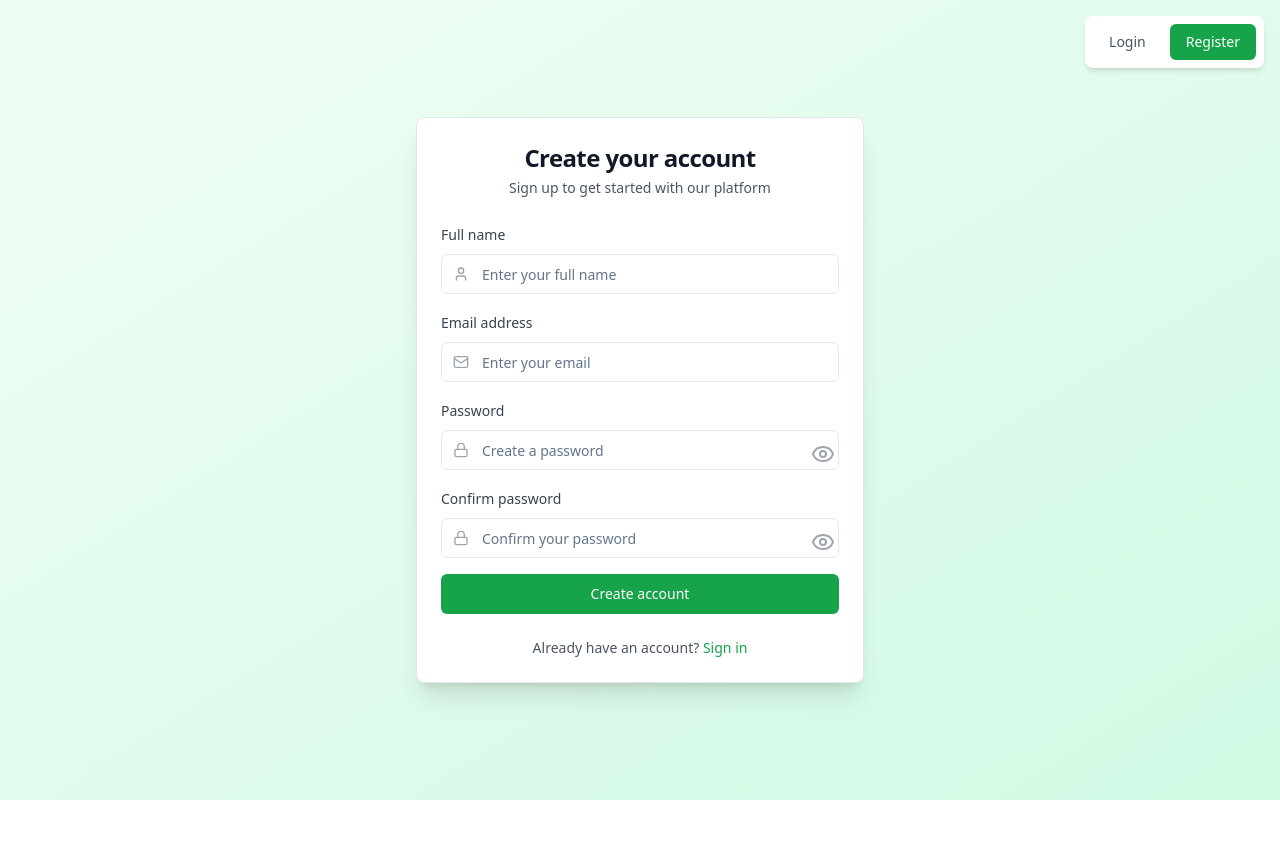
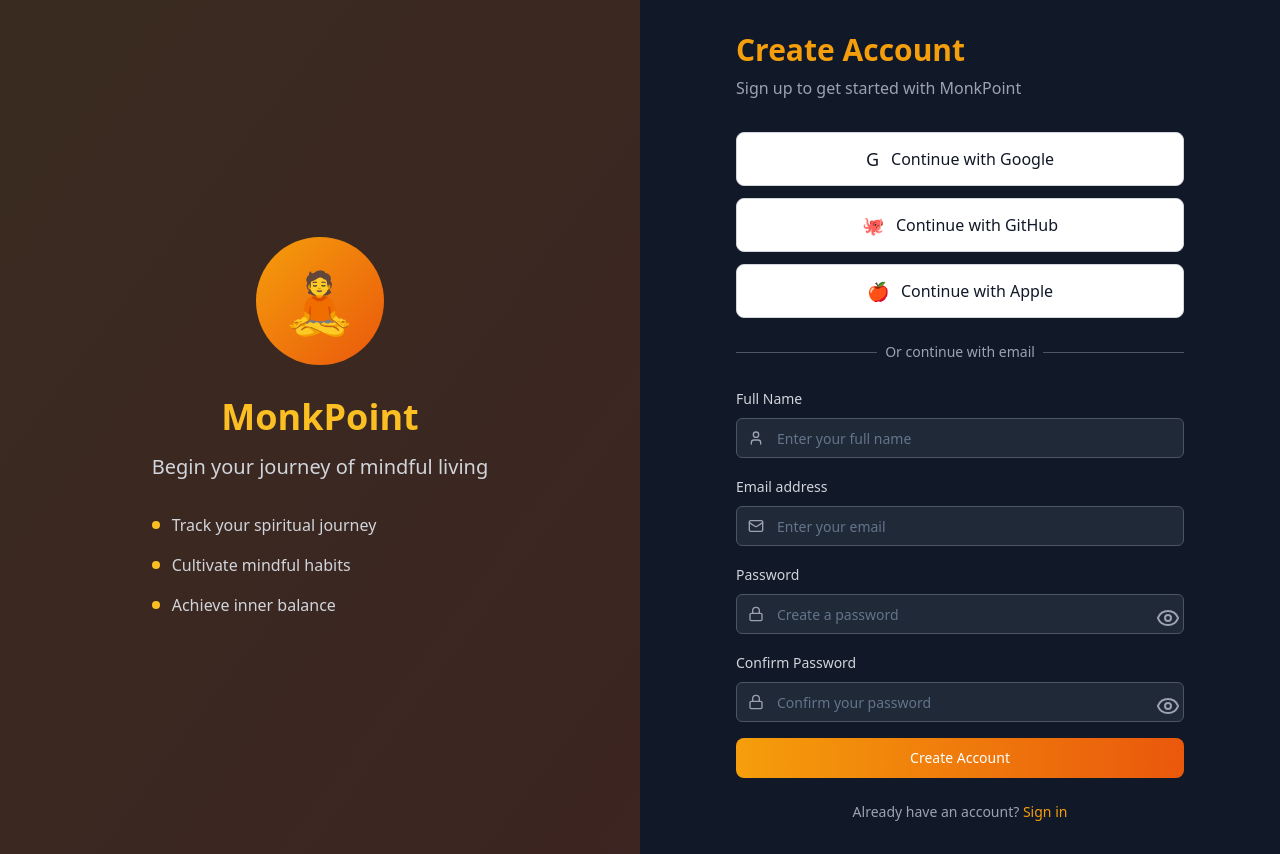
Before and after one commit to AmanNinave/monkpoint, a React (Vite) app in the folder frontend/: page /register in a window 1280 px wide. Before the commit the page ends 800 px from the top, so only its background shows below. Built offline with nearby package versions, Linux system fonts and the light colour scheme; no server answers.

Commit message:
login design change

```diff
--- a/frontend/src/components/LoginForm.jsx
+++ b/frontend/src/components/LoginForm.jsx
@@ -49,26 +49,78 @@ const LoginForm = () => {
   }
 
   return (
-    <div className="min-h-screen flex items-center justify-center bg-gradient-to-br from-blue-50 to-indigo-100 px-4">
-      <Card className="w-full max-w-md shadow-xl">
-        <CardHeader className="space-y-1 text-center">
-          <CardTitle className="text-2xl font-bold text-gray-900">
-            Welcome back
-          </CardTitle>
-          <CardDescription className="text-gray-600">
-            Sign in to your account to continue
-          </CardDescription>
-        </CardHeader>
-        <CardContent>
+    <div className="min-h-screen flex bg-gray-900">
+      {/* Left Side - Monk Image */}
+      <div className="hidden lg:flex lg:w-1/2 relative">
+        <div className="absolute inset-0 bg-gradient-to-br from-amber-600/20 to-orange-600/20"></div>
+        <div className="relative w-full h-full flex items-center justify-center">
+          <div className="text-center text-white p-8">
+            <div className="w-32 h-32 mx-auto mb-8 bg-gradient-to-br from-amber-500 to-orange-600 rounded-full flex items-center justify-center">
+              <span className="text-6xl">🧘</span>
+            </div>
+            <h2 className="text-4xl font-bold mb-4 text-amber-400">MonkPoint</h2>
+            <p className="text-xl text-gray-300 mb-8">Find your inner peace through mindful habits</p>
+            <div className="space-y-4 text-left max-w-md">
+              <div className="flex items-center space-x-3">
+                <div className="w-2 h-2 bg-amber-400 rounded-full"></div>
+                <span className="text-gray-300">Track your spiritual journey</span>
+              </div>
+              <div className="flex items-center space-x-3">
+                <div className="w-2 h-2 bg-amber-400 rounded-full"></div>
+                <span className="text-gray-300">Cultivate mindful habits</span>
+              </div>
+              <div className="flex items-center space-x-3">
+                <div className="w-2 h-2 bg-amber-400 rounded-full"></div>
+                <span className="text-gray-300">Achieve inner balance</span>
+              </div>
+            </div>
+          </div>
+        </div>
+      </div>
+
+      {/* Right Side - Login Form */}
+      <div className="w-full lg:w-1/2 flex items-center justify-center p-8">
+        <div className="w-full max-w-md">
+          <div className="mb-8">
+            <h1 className="text-3xl font-bold text-amber-500 mb-2">MonkPoint</h1>
+            <p className="text-gray-400">Sign in to your account to continue</p>
+          </div>
+
+          {/* Social Login Buttons */}
+          <div className="space-y-3 mb-6">
+            <button className="w-full flex items-center justify-center space-x-3 bg-white text-gray-900 py-3 px-4 rounded-lg border border-gray-300 hover:bg-gray-50 transition-colors">
+              <span className="text-lg">G</span>
+              <span>Continue with Google</span>
+            </button>
+            <button className="w-full flex items-center justify-center space-x-3 bg-white text-gray-900 py-3 px-4 rounded-lg border border-gray-300 hover:bg-gray-50 transition-colors">
+              <span className="text-lg">🐙</span>
+              <span>Continue with GitHub</span>
+            </button>
+            <button className="w-full flex items-center justify-center space-x-3 bg-white text-gray-900 py-3 px-4 rounded-lg border border-gray-300 hover:bg-gray-50 transition-colors">
+              <span className="text-lg">🍎</span>
+              <span>Continue with Apple</span>
+            </button>
+          </div>
+
+          {/* Divider */}
+          <div className="relative mb-6">
+            <div className="absolute inset-0 flex items-center">
+              <div className="w-full border-t border-gray-600"></div>
+            </div>
+            <div className="relative flex justify-center text-sm">
+              <span className="px-2 bg-gray-900 text-gray-400">Or continue with email</span>
+            </div>
+          </div>
+
           <form onSubmit={handleSubmit} className="space-y-4">
             {error && (
-              <div className="bg-red-50 border border-red-200 text-red-600 px-4 py-3 rounded-md text-sm">
+              <div className="bg-red-900/20 border border-red-500/50 text-red-400 px-4 py-3 rounded-lg text-sm">
                 {error}
               </div>
             )}
 
             <div className="space-y-2">
-              <Label htmlFor="email" className="text-sm font-medium text-gray-700">
+              <Label htmlFor="email" className="text-sm font-medium text-gray-300">
                 Email address
               </Label>
               <div className="relative">
@@ -80,16 +132,24 @@ const LoginForm = () => {
                   placeholder="Enter your email"
                   value={formData.email}
                   onChange={handleChange}
-                  className="pl-10"
+                  className="pl-10 bg-gray-800 border-gray-600 text-white placeholder-gray-400 focus:border-amber-500 focus:ring-amber-500"
                   required
                 />
               </div>
             </div>
 
             <div className="space-y-2">
-              <Label htmlFor="password" className="text-sm font-medium text-gray-700">
-                Password
-              </Label>
+              <div className="flex items-center justify-between">
+                <Label htmlFor="password" className="text-sm font-medium text-gray-300">
+                  Password
+                </Label>
+                <button
+                  type="button"
+                  className="text-sm text-amber-500 hover:text-amber-400"
+                >
+                  Forgot password?
+                </button>
+              </div>
               <div className="relative">
                 <Lock className="absolute left-3 top-3 h-4 w-4 text-gray-400" />
                 <Input
@@ -99,13 +159,13 @@ const LoginForm = () => {
                   placeholder="Enter your password"
                   value={formData.password}
                   onChange={handleChange}
-                  className="pl-10 pr-10"
+                  className="pl-10 pr-10 bg-gray-800 border-gray-600 text-white placeholder-gray-400 focus:border-amber-500 focus:ring-amber-500"
                   required
                 />
                 <button
                   type="button"
                   onClick={() => setShowPassword(!showPassword)}
-                  className="absolute right-3 top-3 h-4 w-4 text-gray-400 hover:text-gray-600"
+                  className="absolute right-3 top-3 h-4 w-4 text-gray-400 hover:text-gray-300"
                 >
                   {showPassword ? <EyeOff /> : <Eye />}
                 </button>
@@ -114,7 +174,7 @@ const LoginForm = () => {
 
             <Button
               type="submit"
-              className="w-full bg-blue-600 hover:bg-blue-700 text-white"
+              className="w-full bg-gradient-to-r from-amber-500 to-orange-600 hover:from-amber-600 hover:to-orange-700 text-white py-3 rounded-lg font-medium"
               disabled={isLoading}
             >
               {isLoading ? 'Signing in...' : 'Sign in'}
@@ -122,18 +182,18 @@ const LoginForm = () => {
           </form>
 
           <div className="mt-6 text-center">
-            <p className="text-sm text-gray-600">
+            <p className="text-sm text-gray-400">
               Don't have an account?{' '}
               <button
                 onClick={() => navigate('/register')}
-                className="text-blue-600 hover:text-blue-700 font-medium"
+                className="text-amber-500 hover:text-amber-400 font-medium"
               >
                 Sign up
               </button>
             </p>
           </div>
-        </CardContent>
-      </Card>
+        </div>
+      </div>
     </div>
   )
 }
--- a/frontend/src/components/Navigation.jsx
+++ b/frontend/src/components/Navigation.jsx
@@ -1,37 +1,7 @@
 import React from 'react'
-import { Link, useLocation } from 'react-router-dom'
 
 const Navigation = () => {
-  const location = useLocation()
-
-  return (
-    <div className="fixed top-4 right-4 z-10">
-      <div className="bg-white rounded-lg shadow-md p-2">
-        <div className="flex space-x-2">
-          <Link
-            to="/login"
-            className={`px-4 py-2 rounded-md text-sm font-medium transition-colors ${
-              location.pathname === '/login'
-                ? 'bg-blue-600 text-white'
-                : 'text-gray-600 hover:text-gray-900 hover:bg-gray-100'
-            }`}
-          >
-            Login
-          </Link>
-          <Link
-            to="/register"
-            className={`px-4 py-2 rounded-md text-sm font-medium transition-colors ${
-              location.pathname === '/register'
-                ? 'bg-green-600 text-white'
-                : 'text-gray-600 hover:text-gray-900 hover:bg-gray-100'
-            }`}
-          >
-            Register
-          </Link>
-        </div>
-      </div>
-    </div>
-  )
+  return null
 }
 
 export default Navigation
--- a/frontend/src/components/RegisterForm.jsx
+++ b/frontend/src/components/RegisterForm.jsx
@@ -70,27 +70,79 @@ const RegisterForm = () => {
   }
 
   return (
-    <div className="min-h-screen flex items-center justify-center bg-gradient-to-br from-green-50 to-emerald-100 px-4">
-      <Card className="w-full max-w-md shadow-xl">
-        <CardHeader className="space-y-1 text-center">
-          <CardTitle className="text-2xl font-bold text-gray-900">
-            Create your account
-          </CardTitle>
-          <CardDescription className="text-gray-600">
-            Sign up to get started with our platform
-          </CardDescription>
-        </CardHeader>
-        <CardContent>
+    <div className="min-h-screen flex bg-gray-900">
+      {/* Left Side - Monk Image */}
+      <div className="hidden lg:flex lg:w-1/2 relative">
+        <div className="absolute inset-0 bg-gradient-to-br from-amber-600/20 to-orange-600/20"></div>
+        <div className="relative w-full h-full flex items-center justify-center">
+          <div className="text-center text-white p-8">
+            <div className="w-32 h-32 mx-auto mb-8 bg-gradient-to-br from-amber-500 to-orange-600 rounded-full flex items-center justify-center">
+              <span className="text-6xl">🧘</span>
+            </div>
+            <h2 className="text-4xl font-bold mb-4 text-amber-400">MonkPoint</h2>
+            <p className="text-xl text-gray-300 mb-8">Begin your journey of mindful living</p>
+            <div className="space-y-4 text-left max-w-md">
+              <div className="flex items-center space-x-3">
+                <div className="w-2 h-2 bg-amber-400 rounded-full"></div>
+                <span className="text-gray-300">Track your spiritual journey</span>
+              </div>
+              <div className="flex items-center space-x-3">
+                <div className="w-2 h-2 bg-amber-400 rounded-full"></div>
+                <span className="text-gray-300">Cultivate mindful habits</span>
+              </div>
+              <div className="flex items-center space-x-3">
+                <div className="w-2 h-2 bg-amber-400 rounded-full"></div>
+                <span className="text-gray-300">Achieve inner balance</span>
+              </div>
+            </div>
+          </div>
+        </div>
+      </div>
+
+      {/* Right Side - Register Form */}
+      <div className="w-full lg:w-1/2 flex items-center justify-center p-8">
+        <div className="w-full max-w-md">
+          <div className="mb-8">
+            <h1 className="text-3xl font-bold text-amber-500 mb-2">Create Account</h1>
+            <p className="text-gray-400">Sign up to get started with MonkPoint</p>
+          </div>
+
+          {/* Social Login Buttons */}
+          <div className="space-y-3 mb-6">
+            <button className="w-full flex items-center justify-center space-x-3 bg-white text-gray-900 py-3 px-4 rounded-lg border border-gray-300 hover:bg-gray-50 transition-colors">
+              <span className="text-lg">G</span>
+              <span>Continue with Google</span>
+            </button>
+            <button className="w-full flex items-center justify-center space-x-3 bg-white text-gray-900 py-3 px-4 rounded-lg border border-gray-300 hover:bg-gray-50 transition-colors">
+              <span className="text-lg">🐙</span>
+              <span>Continue with GitHub</span>
+            </button>
+            <button className="w-full flex items-center justify-center space-x-3 bg-white text-gray-900 py-3 px-4 rounded-lg border border-gray-300 hover:bg-gray-50 transition-colors">
+              <span className="text-lg">🍎</span>
+              <span>Continue with Apple</span>
+            </button>
+          </div>
+
+          {/* Divider */}
+          <div className="relative mb-6">
+            <div className="absolute inset-0 flex items-center">
+              <div className="w-full border-t border-gray-600"></div>
+            </div>
+            <div className="relative flex justify-center text-sm">
+              <span className="px-2 bg-gray-900 text-gray-400">Or continue with email</span>
+            </div>
+          </div>
+
           <form onSubmit={handleSubmit} className="space-y-4">
             {error && (
-              <div className="bg-red-50 border border-red-200 text-red-600 px-4 py-3 rounded-md text-sm">
+              <div className="bg-red-900/20 border border-red-500/50 text-red-400 px-4 py-3 rounded-lg text-sm">
                 {error}
               </div>
             )}
 
             <div className="space-y-2">
-              <Label htmlFor="name" className="text-sm font-medium text-gray-700">
-                Full name
+              <Label htmlFor="name" className="text-sm font-medium text-gray-300">
+                Full Name
               </Label>
               <div className="relative">
                 <User className="absolute left-3 top-3 h-4 w-4 text-gray-400" />
@@ -101,14 +153,14 @@ const RegisterForm = () => {
                   placeholder="Enter your full name"
                   value={formData.name}
                   onChange={handleChange}
-                  className="pl-10"
+                  className="pl-10 bg-gray-800 border-gray-600 text-white placeholder-gray-400 focus:border-amber-500 focus:ring-amber-500"
                   required
                 />
               </div>
             </div>
 
             <div className="space-y-2">
-              <Label htmlFor="email" className="text-sm font-medium text-gray-700">
+              <Label htmlFor="email" className="text-sm font-medium text-gray-300">
                 Email address
               </Label>
               <div className="relative">
@@ -120,14 +172,14 @@ const RegisterForm = () => {
                   placeholder="Enter your email"
                   value={formData.email}
                   onChange={handleChange}
-                  className="pl-10"
+                  className="pl-10 bg-gray-800 border-gray-600 text-white placeholder-gray-400 focus:border-amber-500 focus:ring-amber-500"
                   required
                 />
               </div>
             </div>
 
             <div className="space-y-2">
-              <Label htmlFor="password" className="text-sm font-medium text-gray-700">
+              <Label htmlFor="password" className="text-sm font-medium text-gray-300">
                 Password
               </Label>
               <div className="relative">
@@ -139,13 +191,13 @@ const RegisterForm = () => {
                   placeholder="Create a password"
                   value={formData.password}
                   onChange={handleChange}
-                  className="pl-10 pr-10"
+                  className="pl-10 pr-10 bg-gray-800 border-gray-600 text-white placeholder-gray-400 focus:border-amber-500 focus:ring-amber-500"
                   required
                 />
                 <button
                   type="button"
                   onClick={() => setShowPassword(!showPassword)}
-                  className="absolute right-3 top-3 h-4 w-4 text-gray-400 hover:text-gray-600"
+                  className="absolute right-3 top-3 h-4 w-4 text-gray-400 hover:text-gray-300"
                 >
                   {showPassword ? <EyeOff /> : <Eye />}
                 </button>
@@ -153,8 +205,8 @@ const RegisterForm = () => {
             </div>
 
             <div className="space-y-2">
-              <Label htmlFor="confirmPassword" className="text-sm font-medium text-gray-700">
-                Confirm password
+              <Label htmlFor="confirmPassword" className="text-sm font-medium text-gray-300">
+                Confirm Password
               </Label>
               <div className="relative">
                 <Lock className="absolute left-3 top-3 h-4 w-4 text-gray-400" />
@@ -165,13 +217,13 @@ const RegisterForm = () => {
                   placeholder="Confirm your password"
                   value={formData.confirmPassword}
                   onChange={handleChange}
-                  className="pl-10 pr-10"
+                  className="pl-10 pr-10 bg-gray-800 border-gray-600 text-white placeholder-gray-400 focus:border-amber-500 focus:ring-amber-500"
                   required
                 />
                 <button
                   type="button"
                   onClick={() => setShowConfirmPassword(!showConfirmPassword)}
-                  className="absolute right-3 top-3 h-4 w-4 text-gray-400 hover:text-gray-600"
+                  className="absolute right-3 top-3 h-4 w-4 text-gray-400 hover:text-gray-300"
                 >
                   {showConfirmPassword ? <EyeOff /> : <Eye />}
                 </button>
@@ -180,26 +232,26 @@ const RegisterForm = () => {
 
             <Button
               type="submit"
-              className="w-full bg-green-600 hover:bg-green-700 text-white"
+              className="w-full bg-gradient-to-r from-amber-500 to-orange-600 hover:from-amber-600 hover:to-orange-700 text-white py-3 rounded-lg font-medium"
               disabled={isLoading}
             >
-              {isLoading ? 'Creating account...' : 'Create account'}
+              {isLoading ? 'Creating account...' : 'Create Account'}
             </Button>
           </form>
 
           <div className="mt-6 text-center">
-            <p className="text-sm text-gray-600">
+            <p className="text-sm text-gray-400">
               Already have an account?{' '}
               <button
                 onClick={() => navigate('/login')}
-                className="text-green-600 hover:text-green-700 font-medium"
+                className="text-amber-500 hover:text-amber-400 font-medium"
               >
                 Sign in
               </button>
             </p>
           </div>
-        </CardContent>
-      </Card>
+        </div>
+      </div>
     </div>
   )
 }
```
